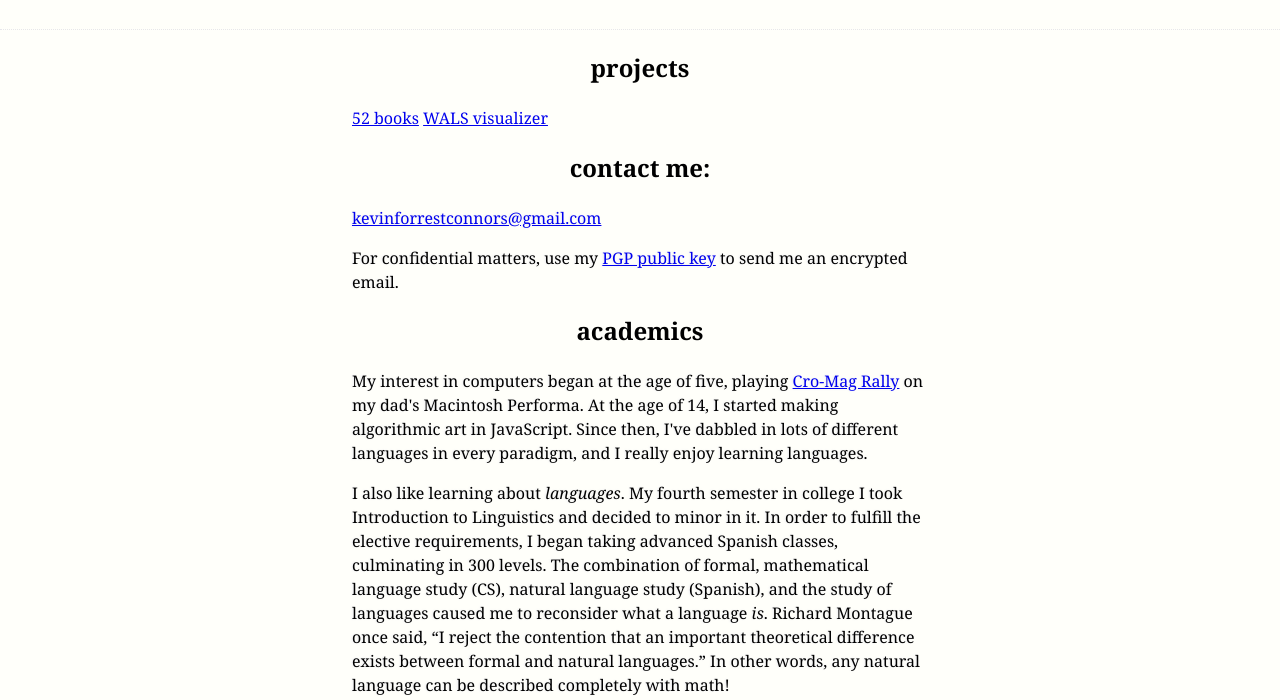
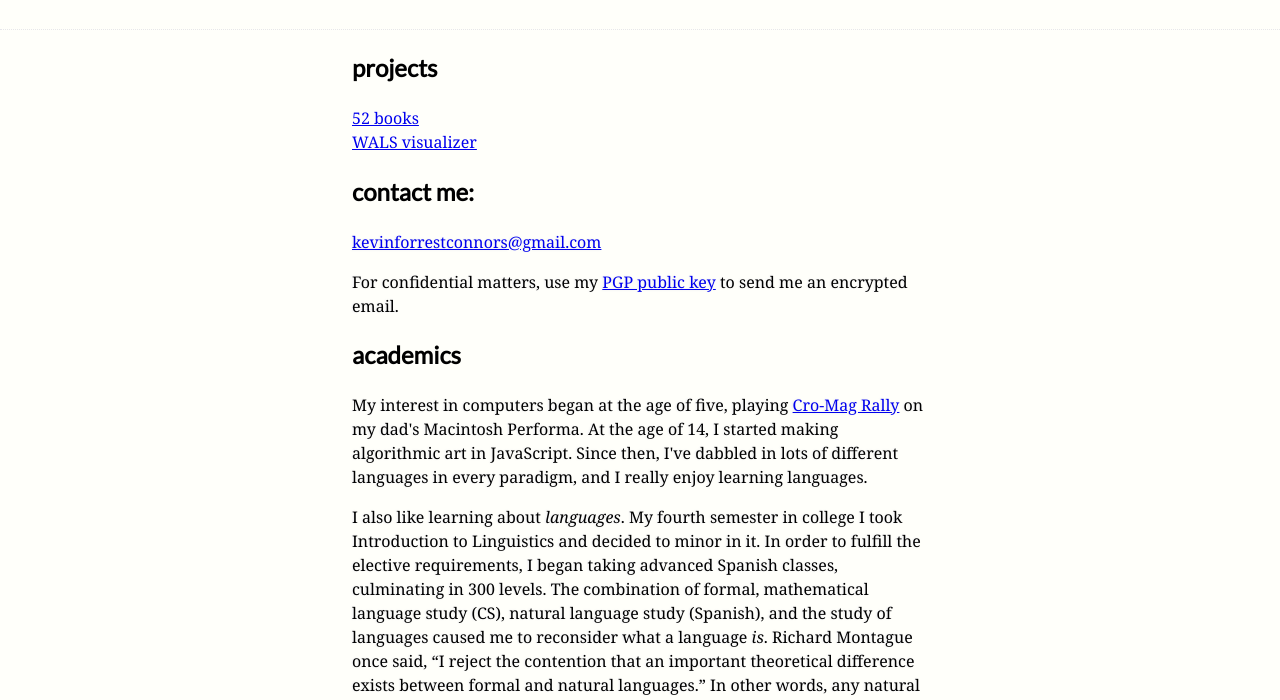
Before and after one commit to kevinforrestconnors/kevinforrestconnors.github.io, a plain HTML site: page index.html in a window 1280 px wide. Shown: the part 82-782 px from the top of the page. Drawn offline with Linux system fonts and the light colour scheme.

Commit message:
pretty pretty

```diff
--- a/index.html
+++ b/index.html
@@ -17,13 +17,13 @@
 <section class="main-content">
 
   <div class="section-1">
-    <h2 class="text-align-center">projects</h2>
-    <a href="fifty-two-books.html">52 books</a>
-    <a href="wals-visualizer.html">WALS visualizer</a>
+    <h2>projects</h2>
+    <div><a href="fifty-two-books.html">52 books</a></div>
+    <div><a href="wals-visualizer.html">WALS visualizer</a></div>
   </div>
 
   <div class="section-2">
-    <h2 class="text-align-center">contact me:</h2>
+    <h2>contact me:</h2>
     <p>
       <a href="mailto:kevinforrestconnors@gmail.com">kevinforrestconnors@gmail.com</a>
     </p>
@@ -33,7 +33,7 @@
   </div>
 
   <div class="section-3">
-    <h2 class="text-align-center">academics</h2>
+    <h2>academics</h2>
     <p>
       My interest in computers began at the age of five, playing <a href="https://en.wikipedia.org/wiki/Cro-Mag_Rally">Cro-Mag Rally</a> on my dad's Macintosh Performa.  At the age of 14, I started making algorithmic art in JavaScript.  Since then, I've dabbled in lots of different languages in every paradigm, and I really enjoy learning languages.
     </p>
--- a/stylesheets/styles.css
+++ b/stylesheets/styles.css
@@ -11,9 +11,6 @@ body {
   font-style: italic;
 }
 
-.text-align-center {
-  text-align: center
-}
 
 header {
   padding: 10px;
@@ -27,17 +24,25 @@ p {
   text-shadow: -1px 0 2px rgba(150, 150, 200, 0.2);
 }
 
+h2 {
+  font-family: 'Lato', serif;
+}
+
 .s-top {
   width: 100%;
 }
 
 section.main-content {
   max-width: 36em;
-  margin:auto;
-  padding:0 2em;
+  margin: 0 auto;
+  padding: 0 2em;
   width: 90%; /* fallback if needed */
   width: calc(100% - 3em);
   margin: 0 auto;
+}
+
+section.main-content > div {
+  margin-bottom: 10px;
 }
 
 .s-bottom {
```
